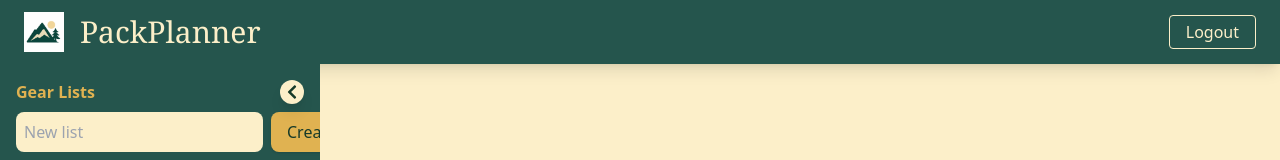
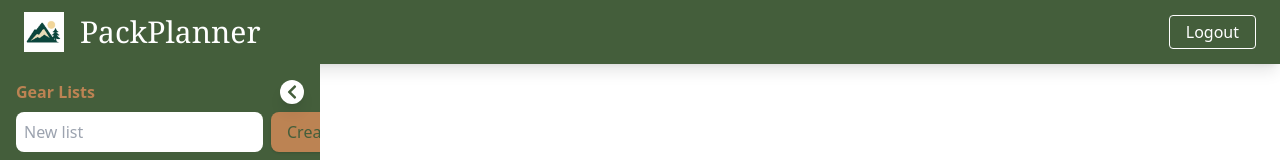
Before and after one commit to mattalanhoward/pack-planner-2.0, a React (Vite) app in the folder client/: page /dashboard in a window 1280 px wide. Shown: the top 160 px of the page. Built offline with nearby package versions, Linux system fonts and the light colour scheme; no server answers; sample sign-in values are in the browser's storage.

Commit message:
Style-fixed column height, added optional NPS color scheme.

```diff
--- a/client/src/pages/GearListView.jsx
+++ b/client/src/pages/GearListView.jsx
@@ -184,7 +184,7 @@ export default function GearListView({
           rounded-lg
           p-3
           flex flex-col
-          h-full
+          h-96/100
           rounded-b-lg
           mb-4
         "
--- a/client/tailwind.config.js
+++ b/client/tailwind.config.js
@@ -1,15 +1,33 @@
 // client/tailwind.config.js
+// /** @type {import('tailwindcss').Config} */
+// export default {
+//   content: ['./index.html','./src/**/*.{js,jsx,ts,tsx}'], // This should be fine for a standard Vite React app
+//   theme: {
+//     extend: {
+//       colors: {
+//         pine:   '#163A28',
+//         teal:   '#25554D',
+//         sand:   '#FCEFC9',
+//         sunset: '#E0B251',
+//         ember:   '#E76F51',
+//       },
+//     },
+//   },
+//   plugins: [],
+// }
+
+
 /** @type {import('tailwindcss').Config} */
 export default {
   content: ['./index.html','./src/**/*.{js,jsx,ts,tsx}'], // This should be fine for a standard Vite React app
   theme: {
     extend: {
       colors: {
-pine:   '#163A28',  // rgb(22, 58, 40)
-teal:   '#25554D',  // rgb(37, 85, 77)
-sand:   '#FCEFC9',  // rgb(252, 239, 201)
-sunset: '#E0B251',  // rgb(224, 178, 81)
-ember: '#E76F51',
+        pine:   '#445E3B',
+        teal:   '#445E3B',
+        sand:   '#FFFFFF',
+        sunset: '#BC8353',
+        ember:   '#E76F51',
       },
     },
   },
```
